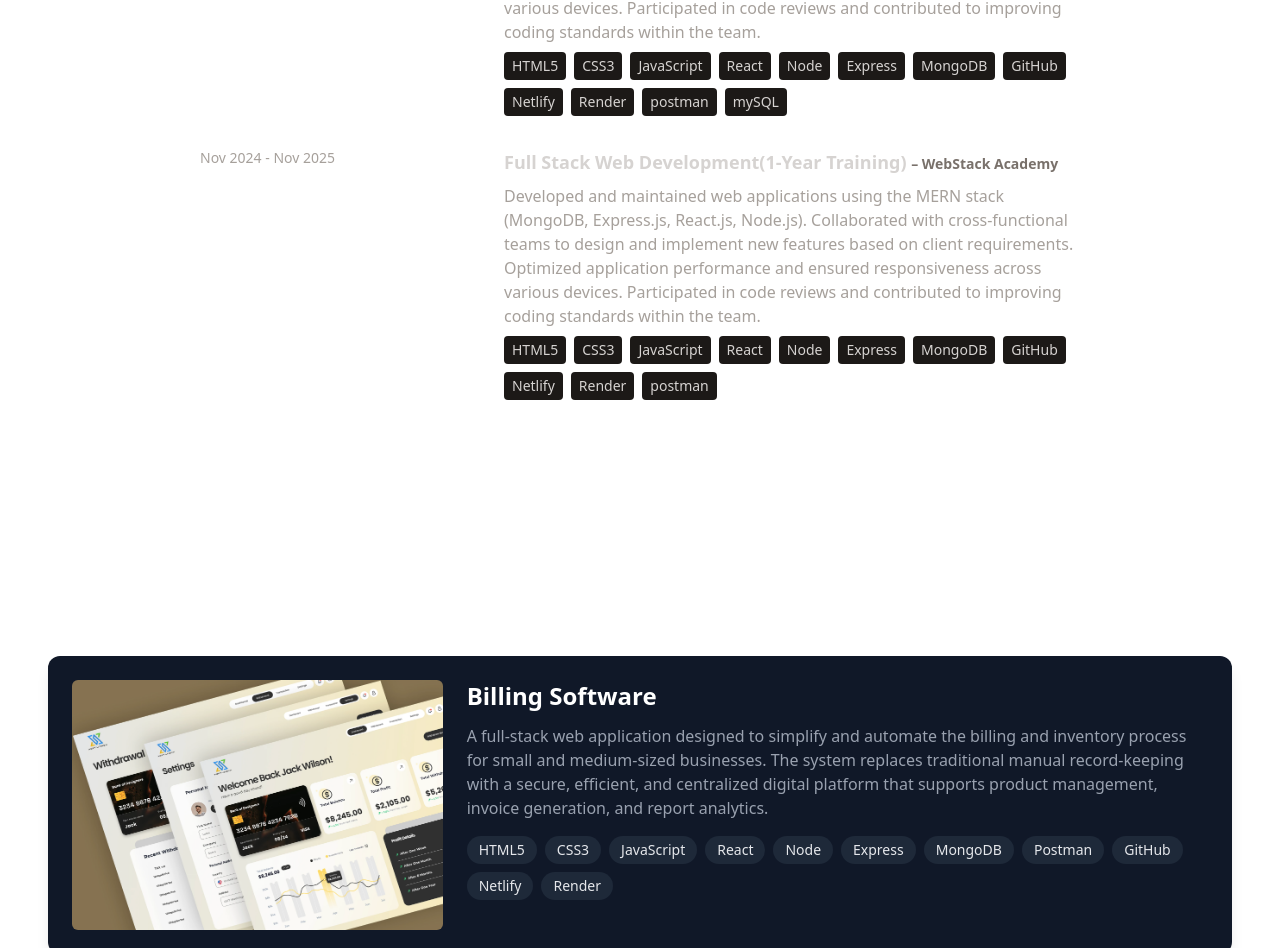
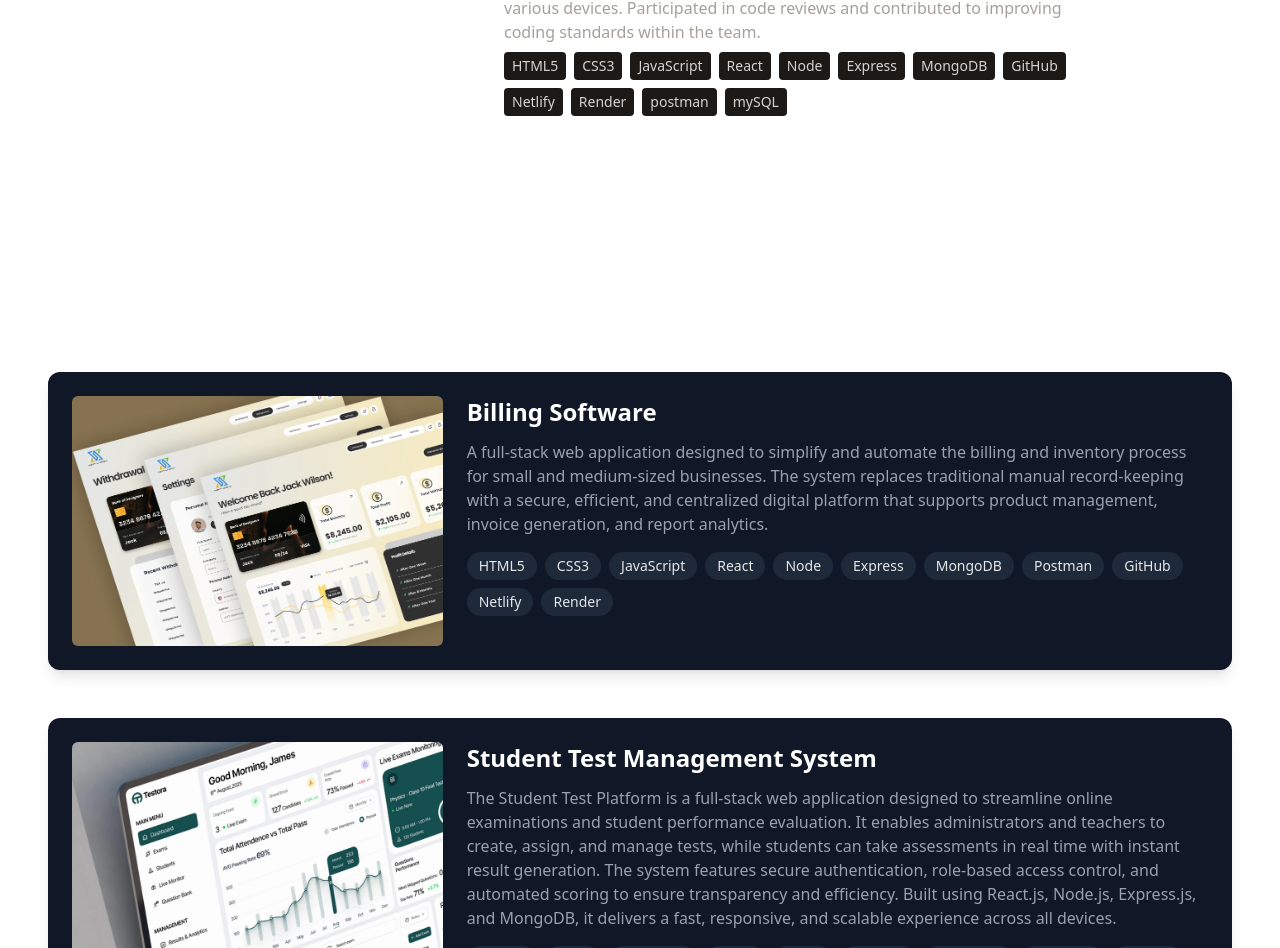
Before and after one commit to Deepan326/my_portfolio, a React (Vite) app: page / in a window 1280 px wide. Shown: the part 2071-3019 px from the top of the page. Built offline with nearby package versions, Linux system fonts and the light colour scheme.

Commit message:
Experience section

```diff
--- a/src/components/Hero.jsx
+++ b/src/components/Hero.jsx
@@ -45,7 +45,7 @@
 
             <div className="flex justify-center lg:justify-start w-full mt-4">
               <a
-                href="https://drive.google.com/file/d/1zl0YZbs3HzkVrWUKS95pO_Dh9IhWtj1d/view?usp=drive_link"
+                href="https://drive.google.com/file/d/11l45zhot8EWdRA-PhMbP-AjvUJT9Xl2j/view?usp=drive_link"
                 target="_blank"
                 rel="noopener noreferrer"
                 className="relative h-12 w-40 overflow-hidden font-bold border border-white text-white shadow-2xl transition-all
--- a/src/constants/index.js
+++ b/src/constants/index.js
@@ -27,7 +27,7 @@
 
 export const EXPERIENCES = [
   {
-    year: "Aug 2025 - Present",
+    year: "Aug 2025 - Present ",
     role: "Junior Associate Engineer",
     company: "LetNext Technologies",
     description: `Developed and maintained web applications using the MERN stack (MongoDB, Express.js, React.js, Node.js).
@@ -49,29 +49,29 @@
       "mySQL",
     ],
   },
-  {
-    year: "Nov 2024 - Nov 2025",
-    role: "Full Stack Web Development(1-Year Training)",
-    company: "WebStack Academy",
-    description: `Developed and maintained web applications using the MERN stack (MongoDB, Express.js, React.js, Node.js).
-      Collaborated with cross-functional teams to design and implement new features based on client requirements.
-      Optimized application performance and ensured responsiveness across various devices.
-      Participated in code reviews and contributed to improving coding standards within the team.`,
-    technologies: [
-      "HTML5",
-      "CSS3",
-      "JavaScript",
-      "React",
-      "Node",
-      "Express",
-      "MongoDB",
-      "GitHub",
-      "Netlify",
-      "Render",
-      "postman",
+  // {
+  //   year: "Nov 2024 - Nov 2025 (Online)",
+  //   role: "Full Stack Web Development(Training Program)",
+  //   company: "WebStack Academy",
+  //   description: `Developed and maintained web applications using the MERN stack (MongoDB, Express.js, React.js, Node.js).
+  //     Collaborated with cross-functional teams to design and implement new features based on client requirements.
+  //     Optimized application performance and ensured responsiveness across various devices.
+  //     Participated in code reviews and contributed to improving coding standards within the team.`,
+  //   technologies: [
+  //     "HTML5",
+  //     "CSS3",
+  //     "JavaScript",
+  //     "React",
+  //     "Node",
+  //     "Express",
+  //     "MongoDB",
+  //     "GitHub",
+  //     "Netlify",
+  //     "Render",
+  //     "postman",
 
-    ],
-  },
+  //   ],
+  // },
 ];
 
 export const PROJECTS = [
```
